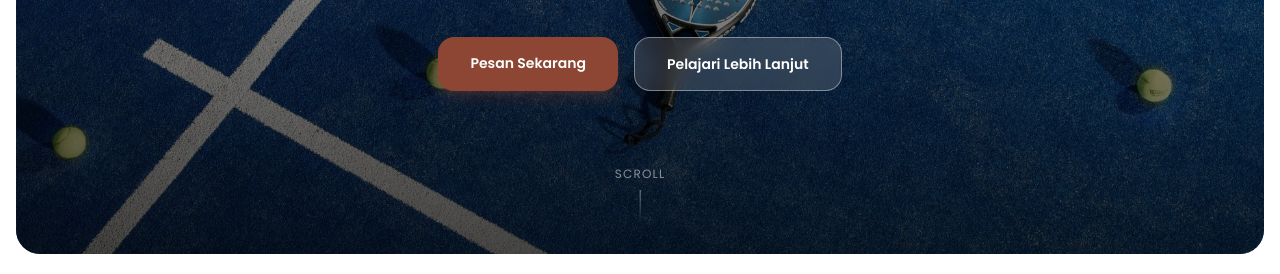
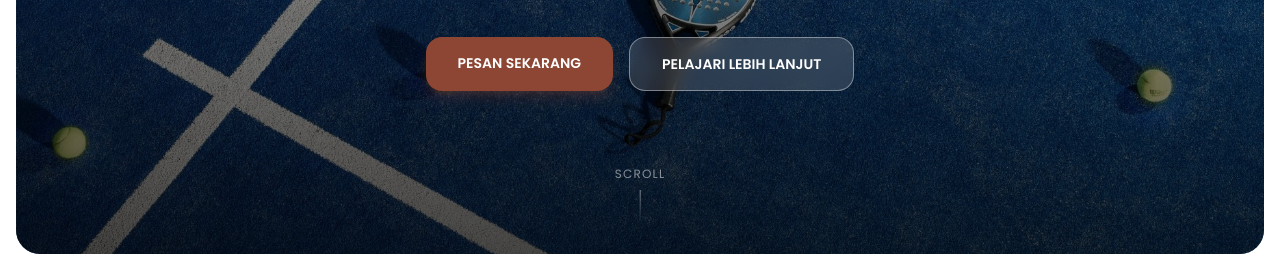
Before and after one commit to mosesschris/uas-cloud-padelku, a website: page index.html in a window 1280 px wide. Shown: the part 526-800 px from the top of the page. Drawn offline with Linux system fonts and the light colour scheme.

Commit message:
update hero

```diff
--- a/index.html
+++ b/index.html
@@ -135,13 +135,13 @@
         <div class="flex flex-col sm:flex-row gap-4 justify-center">
           <a
             href="https://wa.me/6285738463165"
-            class="bg-[#8C4633] hover:bg-[#6e3525] text-white font-semibold text-sm py-4 px-8 rounded-2xl transition-all duration-300 shadow-lg shadow-[#8C4633]/30"
+            class="uppercase bg-[#8C4633] hover:bg-[#6e3525] text-white font-semibold text-sm py-4 px-8 rounded-2xl transition-all duration-300 shadow-lg shadow-[#8C4633]/30"
           >
             Pesan Sekarang
           </a>
           <a
             href="#tentang"
-            class="bg-white/15 hover:bg-white/25 backdrop-blur-sm border border-white/40 text-white font-semibold text-sm py-4 px-8 rounded-2xl transition-all duration-300"
+            class="uppercase bg-white/15 hover:bg-white/25 backdrop-blur-sm border border-white/40 text-white font-semibold text-sm py-4 px-8 rounded-2xl transition-all duration-300"
           >
             Pelajari Lebih Lanjut
           </a>
```
